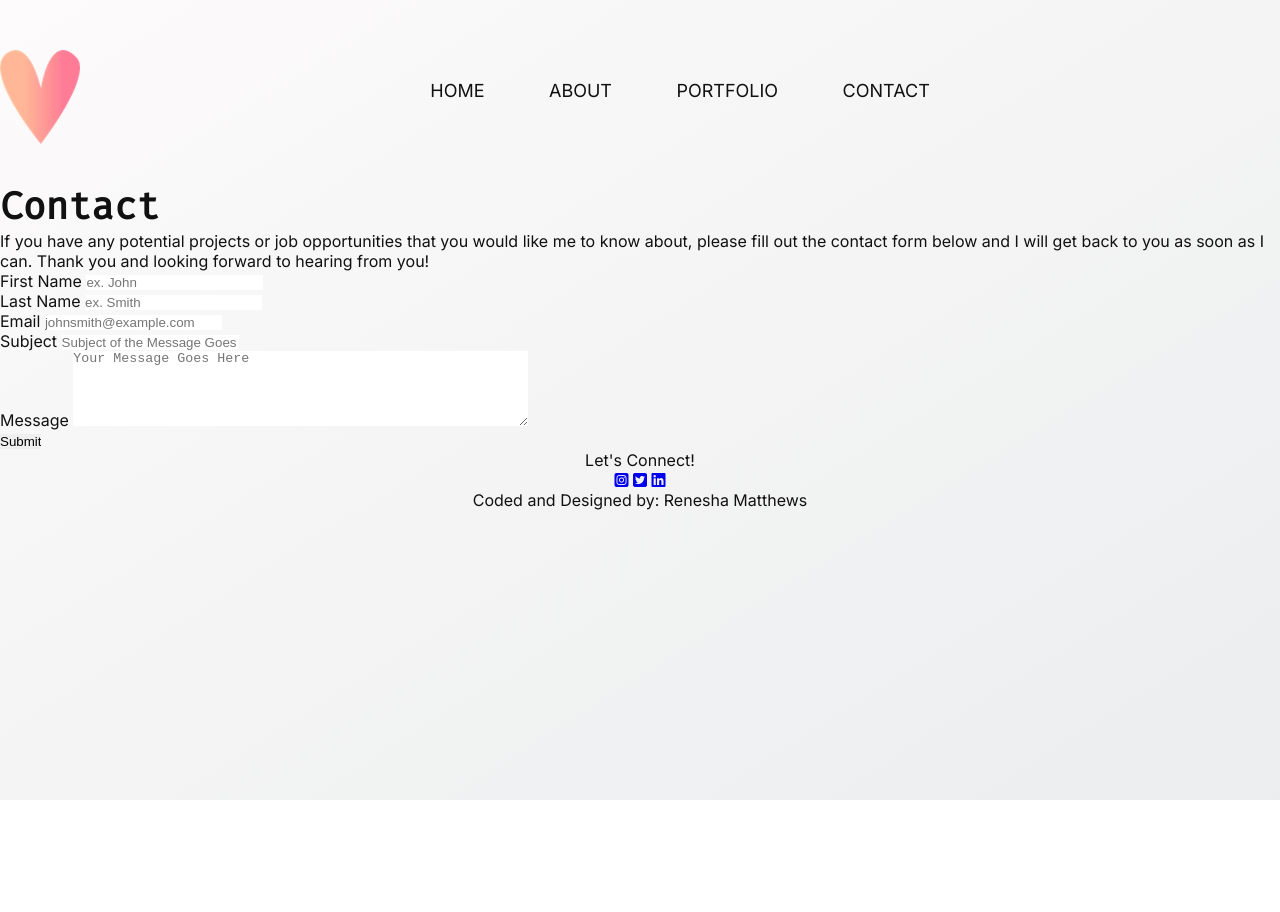
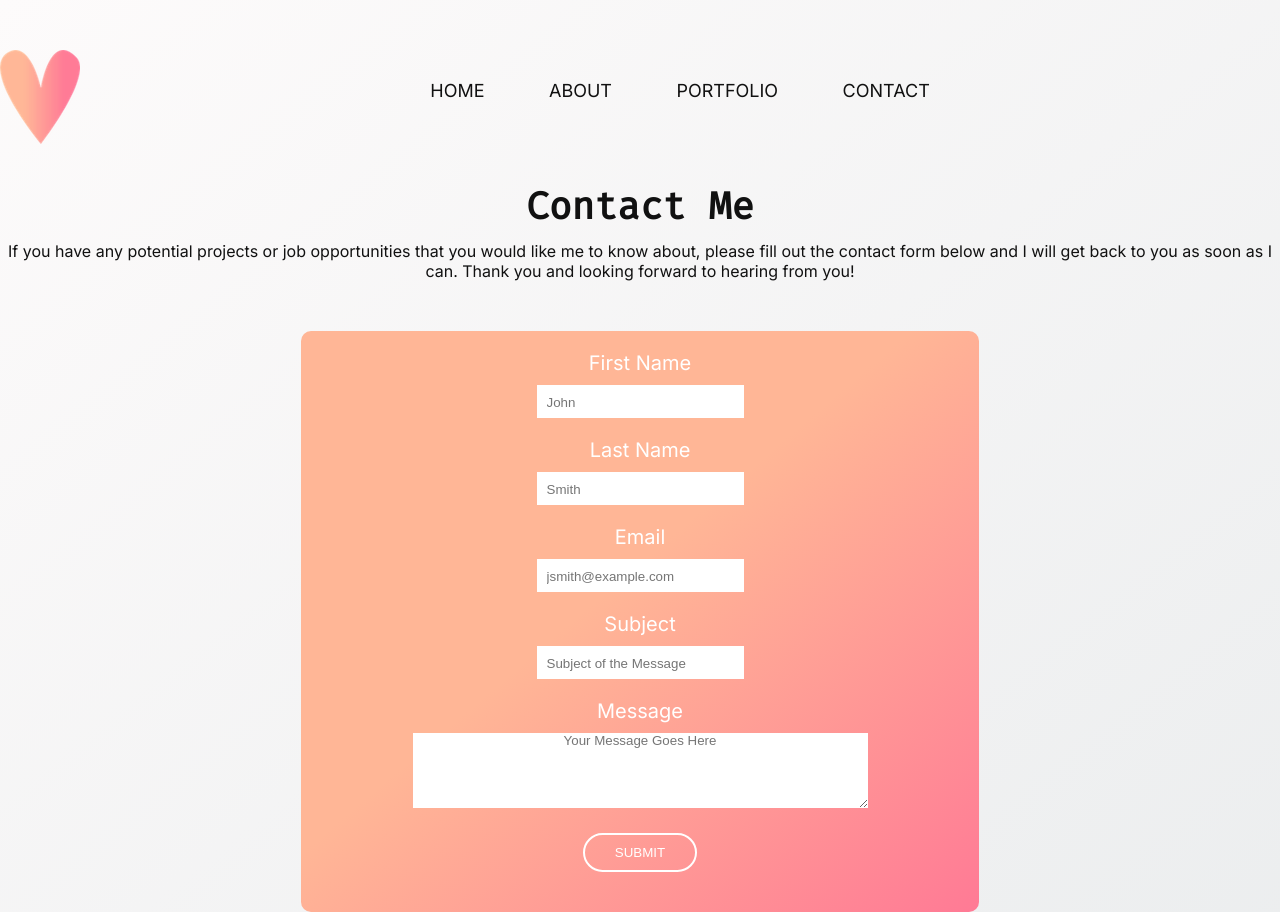
Before and after one commit to renesha-matthews/project3, a plain HTML site: page contact.html in a window 1280 px wide. Shown: the top 912 px of the page. Before the commit the page ends 800 px from the top, so only its background shows below. Drawn offline with Linux system fonts and the light colour scheme; a web font is replaced by a local one.

Commit message:
added styling to contact page

```diff
--- a/contact.html
+++ b/contact.html
@@ -56,9 +56,9 @@
       </nav>
     </header>
 
-    <main>
+    <main class="contact-me">
       <div class="container">
-        <h2>Contact</h2>
+        <h2>Contact Me</h2>
         <p>If you have any potential projects or job opportunities that you would like me to know about, please fill out the contact form below and I will get back to you as soon as I can. Thank you and looking forward to hearing from you!</p>
 
         <!-- Form -->
@@ -66,22 +66,22 @@
 
           <div class="first-name input-section">
             <label for="firstname" class="label_input_wrap">First Name</label>
-            <input type="text" name="req_firstname" id="firstname" placeholder="ex. John" />
+            <input type="text" name="req_firstname" id="firstname" placeholder="John" />
           </div>
 
           <div class="last-name input-section">
             <label for="lastname" class="label_input_wrap">Last Name</label>
-            <input type="text" name="req_lastname" id="lastname" placeholder="ex. Smith" />
+            <input type="text" name="req_lastname" id="lastname" placeholder="Smith" />
           </div>
 
           <div class="email input-section">
             <label for="email" class="label_input_wrap">Email</label>
-            <input type="email" name="email" id="email" placeholder="johnsmith@example.com" />
+            <input type="email" name="email" id="email" placeholder="jsmith@example.com" />
           </div>
 
           <div class="subject input-section">
             <label for="subject" class="label_input_wrap">Subject</label>
-            <input type="text" name="subject" id="subject" placeholder="Subject of the Message Goes Here" />
+            <input type="text" name="subject" id="subject" placeholder="Subject of the Message" />
           </div>
 
           <div class="message input-section">
@@ -98,7 +98,7 @@
 
     <footer>
       <p>Let's Connect!</p>
-      <p>
+      <p class="socialmedia">
         <a href="https://www.instagram.com/reneshadotcom/"><i class="fab fa-instagram-square"></i></a>
         <a href="https:///www.twitter.com/reneshadotcom"><i class="fab fa-twitter-square"></i></a>
         <a href="https://www.linkedin.com/in/renesha-matthews-903b24126/"><i class="fab fa-linkedin"></i></a>
--- a/css/style.css
+++ b/css/style.css
@@ -66,6 +66,12 @@ header {
 .logo-container {
   position: relative;
   float: left;
+  transition: .3s;
+}
+
+.logo-container:hover {
+  opacity: 0.5;
+  transition: .3s;
 }
 
 
@@ -99,9 +105,6 @@ Home Page Styling
 .career-title {
   font: 48px 'Inter', sans-serif;
   padding: 0 0 50px 0;
-}
-
-.career-title {
   text-align: center;
 }
 
@@ -110,7 +113,7 @@ Home Page Styling
   display: inline;
 }
 
-.btn-white {
+.btn-red {
   border: 2px solid #ff7a95;
   border-radius: 24px;
   color: #ff7a95;
@@ -121,7 +124,7 @@ Home Page Styling
   transition: .3s;
 }
 
-.btn-white:hover {
+.btn-red:hover {
   background: #ff7a95;
   color: #fff;
   transition: .3s;
@@ -233,8 +236,64 @@ figcaption {
 Contact Page Styling
 
 *************************/
+.contact-me h2 {
+  margin-bottom: 10px;
+}
 
+.contact-me,
+textarea::placeholder {
+  text-align: center;
+}
 
+.contact-form {
+  background-image: linear-gradient(to bottom right, #ffb696 45%, #ff7a95);
+  border-radius: 10px;
+  color: #fff;
+  font: 20px 'Inter', sans-serif;
+  max-width: 638px;
+  min-height: 500px;
+  margin: 50px auto;
+  padding: 20px;
+
+}
+
+.label_input_wrap {
+  display: block;
+  margin-bottom: 10px;
+}
+
+input {
+  margin-bottom: 20px;
+  padding: 10px 20px 8px 10px;
+}
+
+textarea {
+  font-family: sans-serif;
+  margin-bottom: 20px;
+}
+
+input::selection,
+textarea::selection {
+  color: #fff;
+  background: #ff7a95;
+}
+
+.submit input {
+  background: transparent;
+  border: 2px solid #fff;
+  border-radius: 20px;
+  color: #fff;
+  padding: 10px 30px;
+  text-transform: uppercase;
+  transition: .3s;
+}
+
+.submit input:hover {
+  background: #fff;
+  color: #ff7a95;
+  cursor: pointer;
+  transition: .3s;
+}
 
 /************************
 
```
Also changed, not shown: about.html (+1 -1 lines), index.html (+3 -3 lines), portfolio.html (+1 -1 lines).
